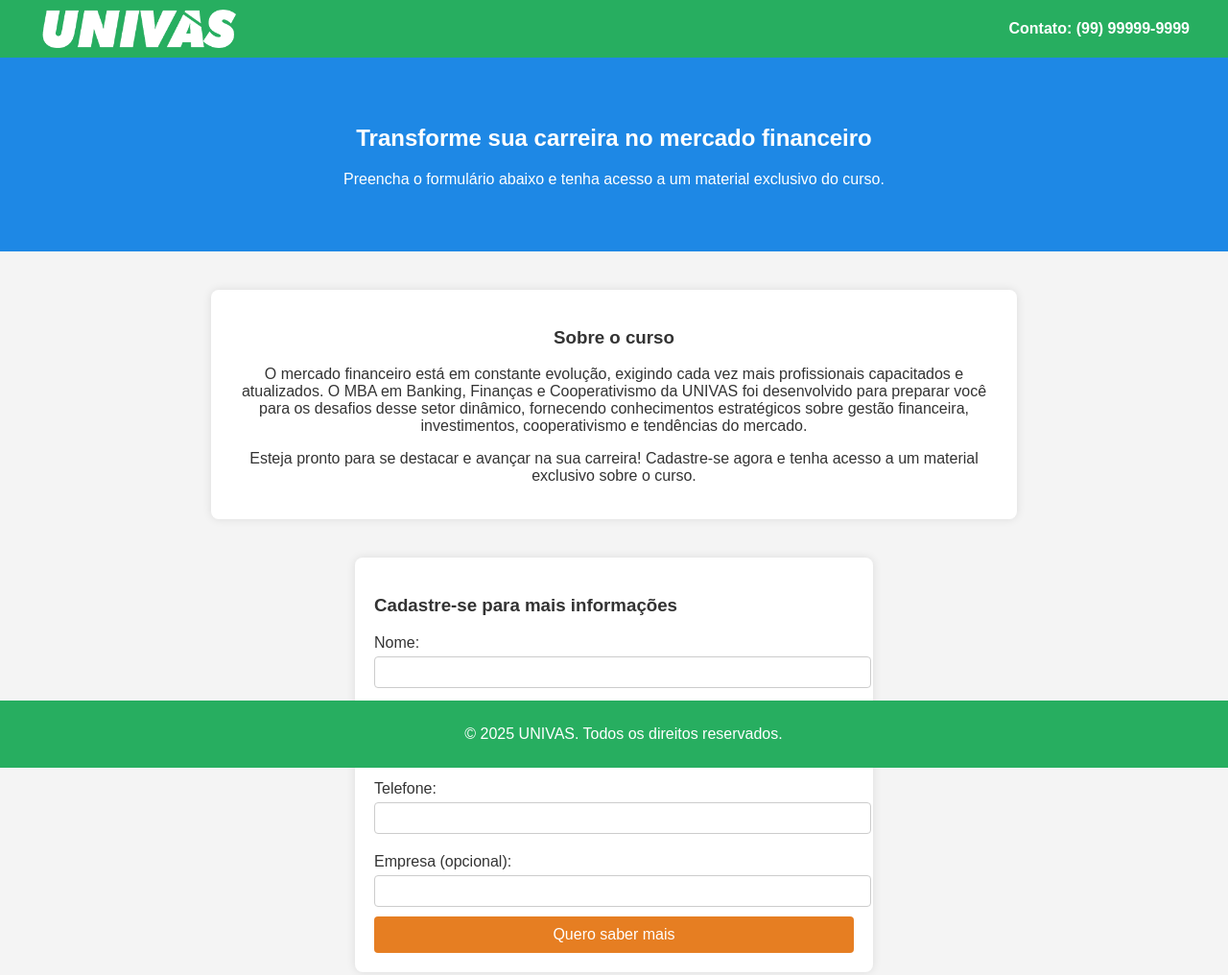
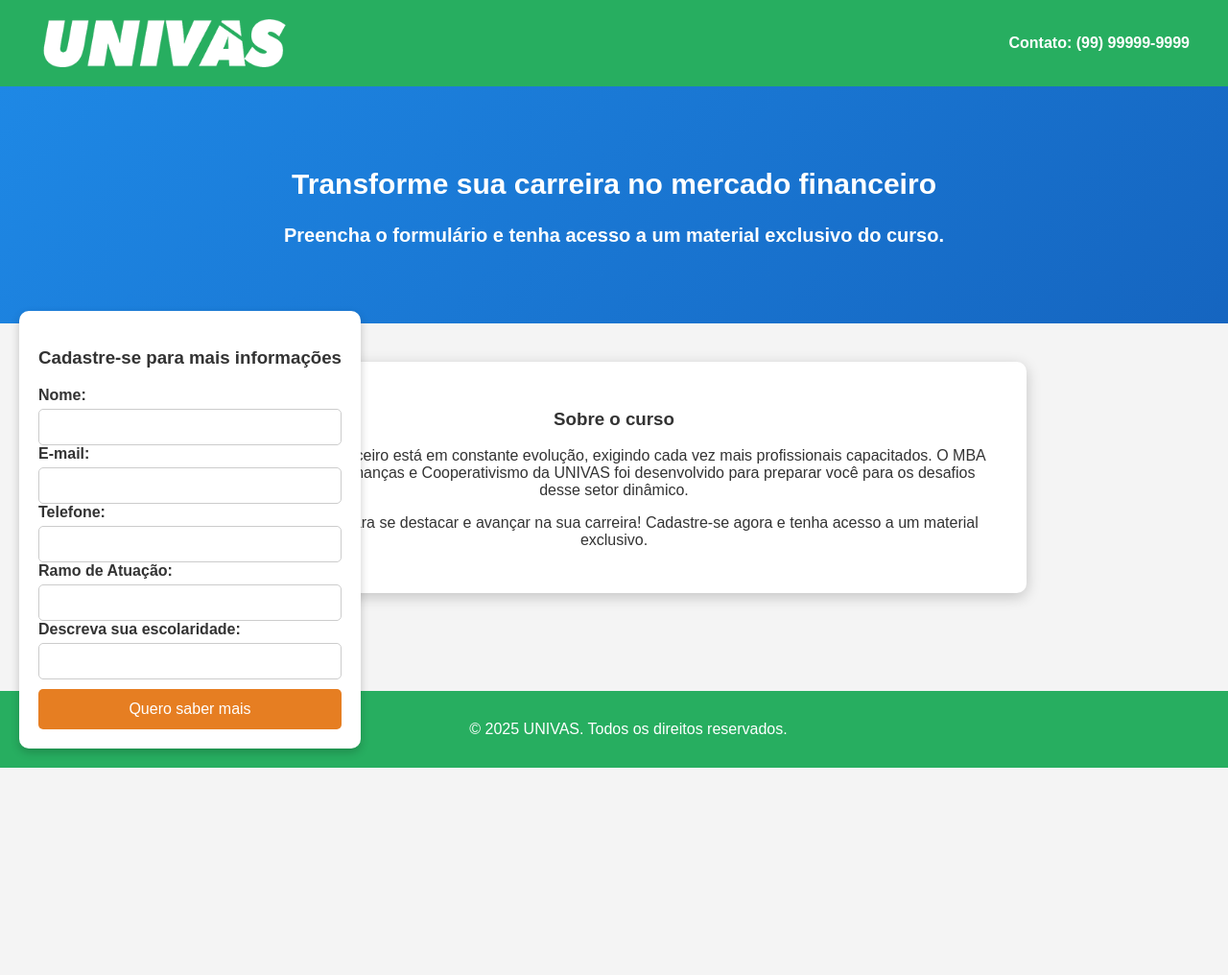
Before and after one commit to JeremiasONunes/landpageMBA, a plain HTML site: page frontend/index.html in a window 1280 px wide. Shown: the whole page at 96% size. After the commit the page ends 800 px from the top, so only its background shows below. Drawn offline with Linux system fonts and the light colour scheme.

Commit message:
update: code review and front and back end connection

```diff
--- a/BackEnd/package.json
+++ b/BackEnd/package.json
@@ -12,6 +12,7 @@
   "description": "",
   "dependencies": {
     "cors": "^2.8.5",
+    "dotenv": "^16.4.7",
     "express": "^4.21.2",
     "nodemon": "^3.1.9",
     "sequelize": "^6.37.6",
--- a/frontend/index.html
+++ b/frontend/index.html
@@ -9,23 +9,25 @@
 <body>
     <header>
         <div class="header-container">
-            <img src="imagens\LogoUnivas.png" alt="Logo UNIVAS" class="logo">
+            <img src="imagens/LogoUnivas.png" alt="Logo UNIVAS" class="logo">
             <span class="contato">Contato: (99) 99999-9999</span>
         </div>
     </header>
 
     <section class="banner">
-        <h2>Transforme sua carreira no mercado financeiro</h2>
-        <p>Preencha o formulário abaixo e tenha acesso a um material exclusivo do curso.</p>
+        <div class="banner-content">
+            <h2>Transforme sua carreira no mercado financeiro</h2>
+            <p>Preencha o formulário e tenha acesso a um material exclusivo do curso.</p>
+        </div>
     </section>
 
     <section class="sobre-curso">
         <h3>Sobre o curso</h3>
-        <p>O mercado financeiro está em constante evolução, exigindo cada vez mais profissionais capacitados e atualizados. O MBA em Banking, Finanças e Cooperativismo da UNIVAS foi desenvolvido para preparar você para os desafios desse setor dinâmico, fornecendo conhecimentos estratégicos sobre gestão financeira, investimentos, cooperativismo e tendências do mercado.</p>
-        <p>Esteja pronto para se destacar e avançar na sua carreira! Cadastre-se agora e tenha acesso a um material exclusivo sobre o curso.</p>
+        <p>O mercado financeiro está em constante evolução, exigindo cada vez mais profissionais capacitados. O MBA em Banking, Finanças e Cooperativismo da UNIVAS foi desenvolvido para preparar você para os desafios desse setor dinâmico.</p>
+        <p>Esteja pronto para se destacar e avançar na sua carreira! Cadastre-se agora e tenha acesso a um material exclusivo.</p>
     </section>
 
-    <section class="formulario">
+    <div class="formulario-flutuante">
         <h3>Cadastre-se para mais informações</h3>
         <form id="leadForm">
             <label for="nome">Nome:</label>
@@ -37,12 +39,15 @@
             <label for="telefone">Telefone:</label>
             <input type="tel" id="telefone" name="telefone" required>
 
-            <label for="empresa">Empresa (opcional):</label>
+            <label for="empresa">Ramo de Atuação:</label>
+            <input type="text" id="empresa" name="empresa">
+
+            <label for="graduacao">Descreva sua escolaridade:</label>
             <input type="text" id="empresa" name="empresa">
 
             <button type="submit" class="botao">Quero saber mais</button>
         </form>
-    </section>
+    </div>
 
     <footer>
         <p>&copy; 2025 UNIVAS. Todos os direitos reservados.</p>
--- a/frontend/script.js
+++ b/frontend/script.js
@@ -1,21 +1,46 @@
 document.addEventListener("DOMContentLoaded", function () {
-    document.getElementById("leadForm").addEventListener("submit", function (event) {
+    document.getElementById("leadForm").addEventListener("submit", async function (event) {
         event.preventDefault();
 
-        let nome = document.getElementById("nome").value;
-        let email = document.getElementById("email").value;
-        let telefone = document.getElementById("telefone").value;
-        let empresa = document.getElementById("empresa").value;
+        let nome = document.getElementById("nome").value.trim();
+        let email = document.getElementById("email").value.trim();
+        let telefone = document.getElementById("telefone").value.trim();
+        let empresa = document.getElementById("empresa").value.trim();
+        let graduacao = document.getElementById("graduacao") ? document.getElementById("graduacao").value.trim() : "";
 
-        let dados = {
-            nome: nome,
-            email: email,
-            telefone: telefone,
-            empresa: empresa
-        };
+        if (!nome || !email || !telefone || !empresa) {
+            alert("Por favor, preencha todos os campos.");
+            return;
+        }
 
-        console.log("Dados enviados:", dados);
-        alert("Cadastro realizado com sucesso! Entraremos em contato em breve.");
-        document.getElementById("leadForm").reset();
+        let dados = { nome, email, telefone, empresa, graduacao };
+
+        try {
+            let resposta = await fetch("http://localhost:3000/api/lead", {
+                method: "POST",
+                headers: { "Content-Type": "application/json" },
+                body: JSON.stringify(dados)
+            });
+
+            let resultado = await resposta.json();
+
+            if (resposta.ok) {
+                alert(resultado.message);
+                document.getElementById("leadForm").reset();
+
+
+                let link = document.createElement("a");
+                link.href = "http://localhost:3000/api/download";
+                link.setAttribute("download", "Hello.txt");
+                document.body.appendChild(link);
+                link.click();
+                document.body.removeChild(link);
+            } else {
+                alert("Erro: " + resultado.error);
+            }
+        } catch (erro) {
+            console.error("Erro ao enviar os dados:", erro);
+            alert("Ocorreu um erro. Tente novamente mais tarde.");
+        }
     });
 });
--- a/frontend/style.css
+++ b/frontend/style.css
@@ -9,11 +9,10 @@ body {
 header {
     background-color: #27ae60;
     color: white;
-    padding: 20px 0;
+    padding: 20px 40px;
     display: flex;
     justify-content: space-between;
     align-items: center;
-    padding: 10px 40px;
 }
 
 .header-container {
@@ -24,7 +23,7 @@ header {
 }
 
 .logo {
-    height: 40px;
+    height: 50px;
 }
 
 .contato {
@@ -33,53 +32,69 @@ header {
 }
 
 .banner {
-    background: #1e88e5;
+    background: linear-gradient(135deg, #1e88e5, #1565c0);
     color: white;
     text-align: center;
-    padding: 50px 20px;
+    padding: 60px 20px;
+    font-size: 20px;
+    font-weight: bold;
 }
 
 .sobre-curso {
     max-width: 800px;
     margin: 40px auto;
-    padding: 20px;
+    padding: 30px;
     background: white;
-    border-radius: 8px;
-    box-shadow: 0 0 10px rgba(0, 0, 0, 0.1);
+    border-radius: 10px;
+    box-shadow: 0 4px 15px rgba(0, 0, 0, 0.2);
     text-align: center;
 }
 
-.formulario {
-    max-width: 500px;
-    margin: 40px auto;
+.formulario-flutuante {
+    position: fixed;
+    bottom: 20px;
+    left: 20px;
+    max-width: 350px;
     background: white;
     padding: 20px;
-    border-radius: 8px;
-    box-shadow: 0 0 10px rgba(0, 0, 0, 0.1);
+    border-radius: 10px;
+    box-shadow: 0 4px 10px rgba(0, 0, 0, 0.2);
+    z-index: 1000;
+}
+
+form {
+    display: flex;
+    flex-direction: column;
+    align-items: center;
 }
 
 form label {
-    display: block;
-    margin: 10px 0 5px;
+    width: 100%;
+    text-align: left;
+    font-weight: bold;
+    margin-bottom: 5px;
 }
 
 form input {
     width: 100%;
-    padding: 8px;
-    margin-bottom: 10px;
+    padding: 10px;
     border: 1px solid #ccc;
-    border-radius: 4px;
+    border-radius: 5px;
+    font-size: 14px;
+    box-sizing: border-box;
 }
 
 .botao {
     background: #e67e22;
     color: white;
     border: none;
-    padding: 10px;
+    padding: 12px;
     width: 100%;
-    border-radius: 4px;
+    border-radius: 5px;
     cursor: pointer;
     font-size: 16px;
+    transition: background 0.3s;
+    margin-top: 10px;
 }
 
 .botao:hover {
@@ -88,7 +103,7 @@ form input {
 
 footer {
     text-align: center;
-    padding: 10px;
+    padding: 15px;
     background: #27ae60;
     color: white;
     position: fixed;
```
Also changed, not shown: BackEnd/src/controllers/fileController.js (+7 -0 lines), BackEnd/src/routes/fileRoutes.js (+17 -1 lines), BackEnd/src/server.js (+20 -3 lines), 1 other file.
